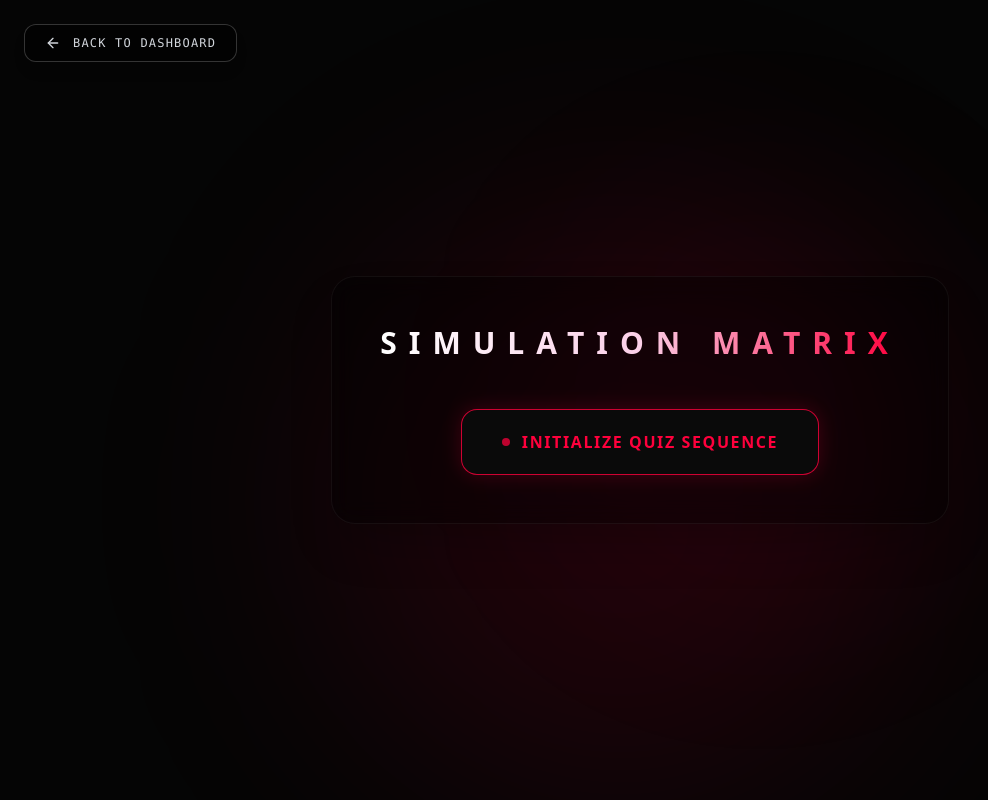
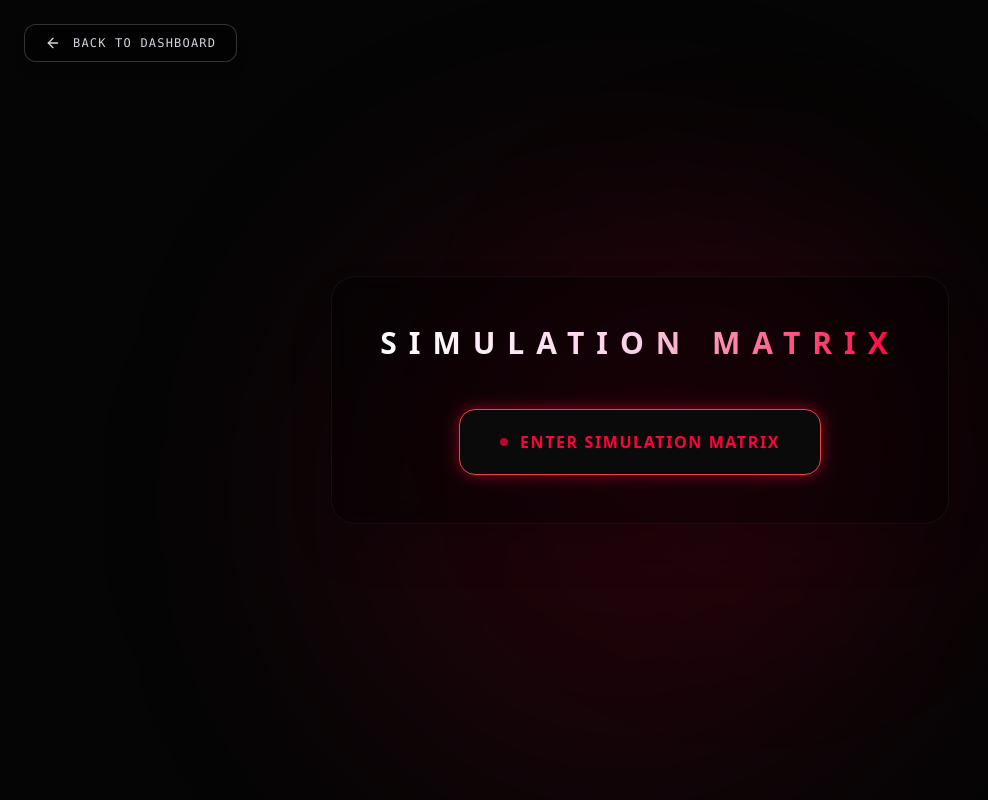
Before and after one commit to muhammadrehan589/CYBER-EMULATOR, a Next.js app: page / in a window 1280 px wide. Shown: the whole page, without its empty margins (0-988 px from the left). Built offline with nearby package versions, Linux system fonts and the light colour scheme.

Commit message:
Added physical initialization button for the Quiz Engine

```diff
--- a/src/app/page.tsx
+++ b/src/app/page.tsx
@@ -36,10 +36,10 @@ export default function Home() {
             </h1>
             <button
               onClick={() => setIsQuizActive(true)}
-              className="px-10 py-5 bg-[#0a0a0a] border border-[#ff003c]/80 text-[#ff003c] font-black uppercase tracking-widest hover:bg-[#ff003c] hover:text-white transition-all duration-300 shadow-[0_0_20px_rgba(255,0,60,0.2)] hover:shadow-[0_0_40px_rgba(255,0,60,0.6)] rounded-2xl flex items-center gap-3 group"
+              className="px-10 py-5 bg-[#0a0a0a] border border-red-500 text-[#ff003c] font-black uppercase tracking-widest hover:bg-[#ff003c] hover:text-white transition-all duration-300 shadow-[0_0_15px_rgba(255,0,60,0.5)] rounded-2xl flex items-center gap-3 group"
             >
               <span className="w-2 h-2 rounded-full bg-[#ff003c] animate-pulse group-hover:bg-white" />
-              Initialize Quiz Sequence
+              ENTER SIMULATION MATRIX
             </button>
           </div>
         </>
```
